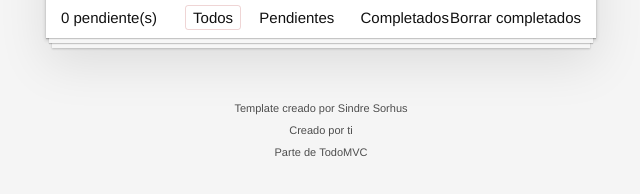
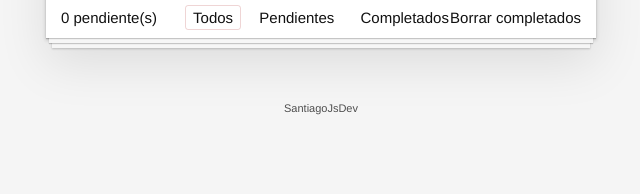
Before and after one commit to SantiagoJSdev/Todo-JavaScript, a website built with webpack: page src/index.html in a window 1280 px wide. Shown: the part 200-394 px from the top of the page, without its empty margins (319-959 px from the left). Built offline with nearby package versions, Linux system fonts and the light colour scheme.

Commit message:
ajustes docs

```diff
--- a/src/index.html
+++ b/src/index.html
@@ -58,10 +58,8 @@
 		</section>
 		<footer class="info">
 
-			<p>Template creado por <a href="http://sindresorhus.com">Sindre Sorhus</a></p>
-			<!-- Change this out with your name and url ↓ -->
-			<p>Creado por <a href="http://todomvc.com">ti</a></p>
-			<p>Parte de <a href="http://todomvc.com">TodoMVC</a></p>
+			<p>SantiagoJsDev</a></p>
+
 		</footer>
 
 
```
Also changed, not shown: docs/index.html (+1 -1 lines), 2 other files.
